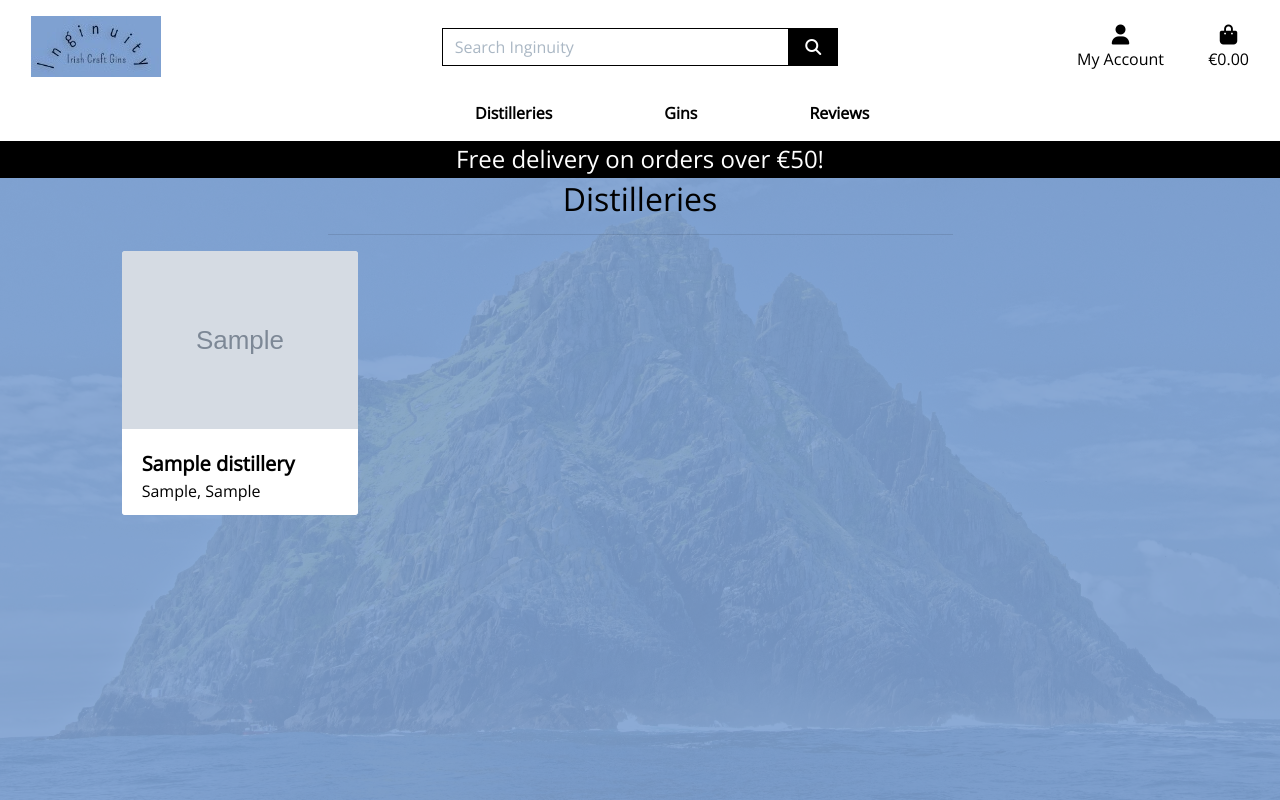
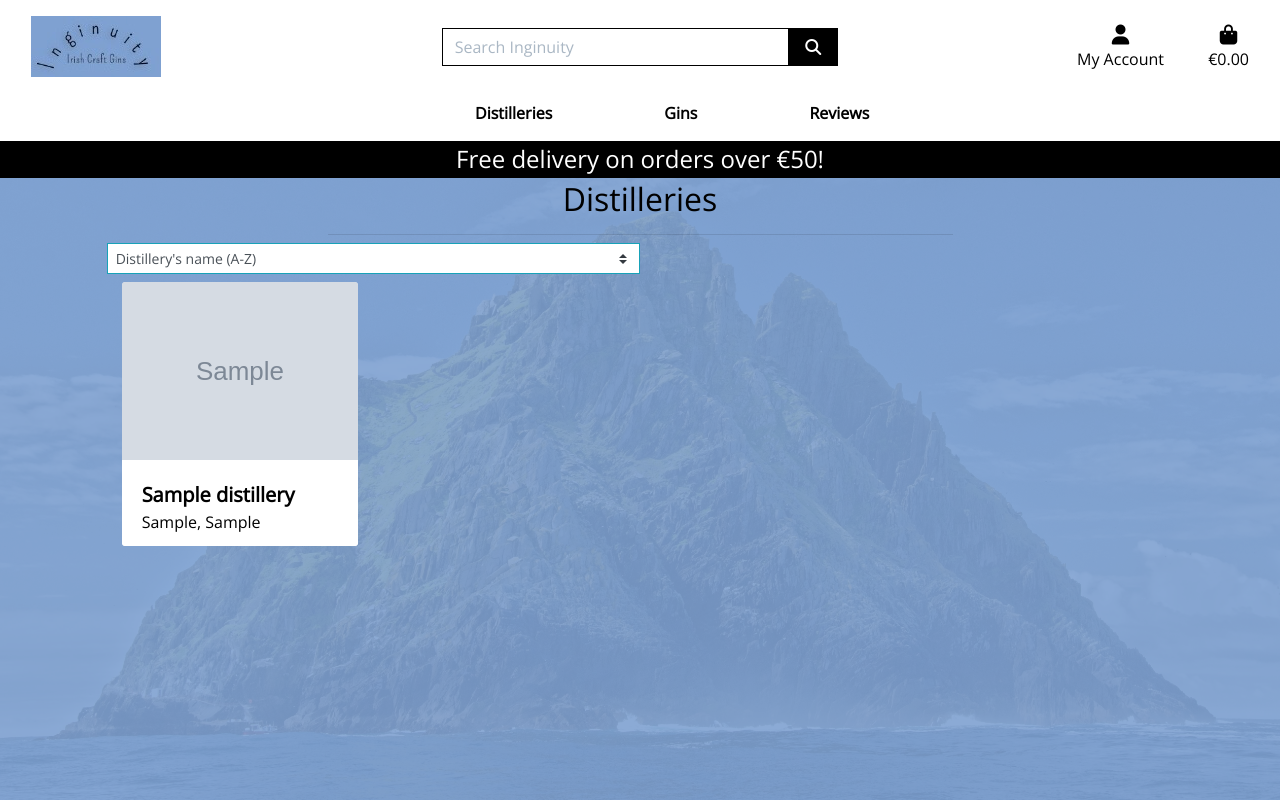
Before and after one commit to ConacBreslin/inginuity, a Django app: a page that uses distilleries/templates/distilleries/distilleries.html in a window 1280 px wide. Run offline with Django 3.2, Linux system fonts and the light colour scheme; tables that the repository leaves empty hold one stand-in row (values such as "Sample post"); grey boxes marked "Sample" are stand-in pictures; some libraries are stand-ins or nearby versions.

Commit message:
Add sort box to distilleries page

```diff
--- a/distilleries/templates/distilleries/distilleries.html
+++ b/distilleries/templates/distilleries/distilleries.html
@@ -21,7 +21,17 @@
         <div class="row">
             <div class="ginordist-container col-10 offset-1">
                 <div class="row mt-1 mb-2">
-                    <!-- SORTING OR FILTERING NEEDS TO GO HERE-->
+                    <div class="sort-select-wrapper w-50">
+                        <select id="sort-selector" class="custom-select custom-select-sm rounded-0 border border-{% if current_sorting != 'None_None' %}info{% else %}black{% endif %}">
+                            <option value="reset" {% if current_sorting == 'None_None' %}selected{% endif %}>Sort by...</option>
+                            <option value="name_asc" {% if current_sorting == 'name_asc' %}selected{% endif %}>Distillery's name (A-Z)</option>
+                            <option value="name_desc" {% if current_sorting == 'name_desc' %}selected{% endif %}>Distillery's name (Z-A)</option>
+                            <option value="county_asc" {% if current_sorting == 'county_asc' %}selected{% endif %}>County (A-Z)</option>
+                            <option value="county_desc" {% if current_sorting == 'county_desc' %}selected{% endif %}>County (Z-A)</option>
+                            <option value="province_asc" {% if current_sorting == 'province_asc' %}selected{% endif %}>Province (A-Z)</option>
+                            <option value="province_desc" {% if current_sorting == 'province_desc' %}selected{% endif %}>Province (Z-A)</option>
+                        </select>
+                    </div>
                 </div>
                 <div class="row">
                     {% for distillery in distilleries %}
```
